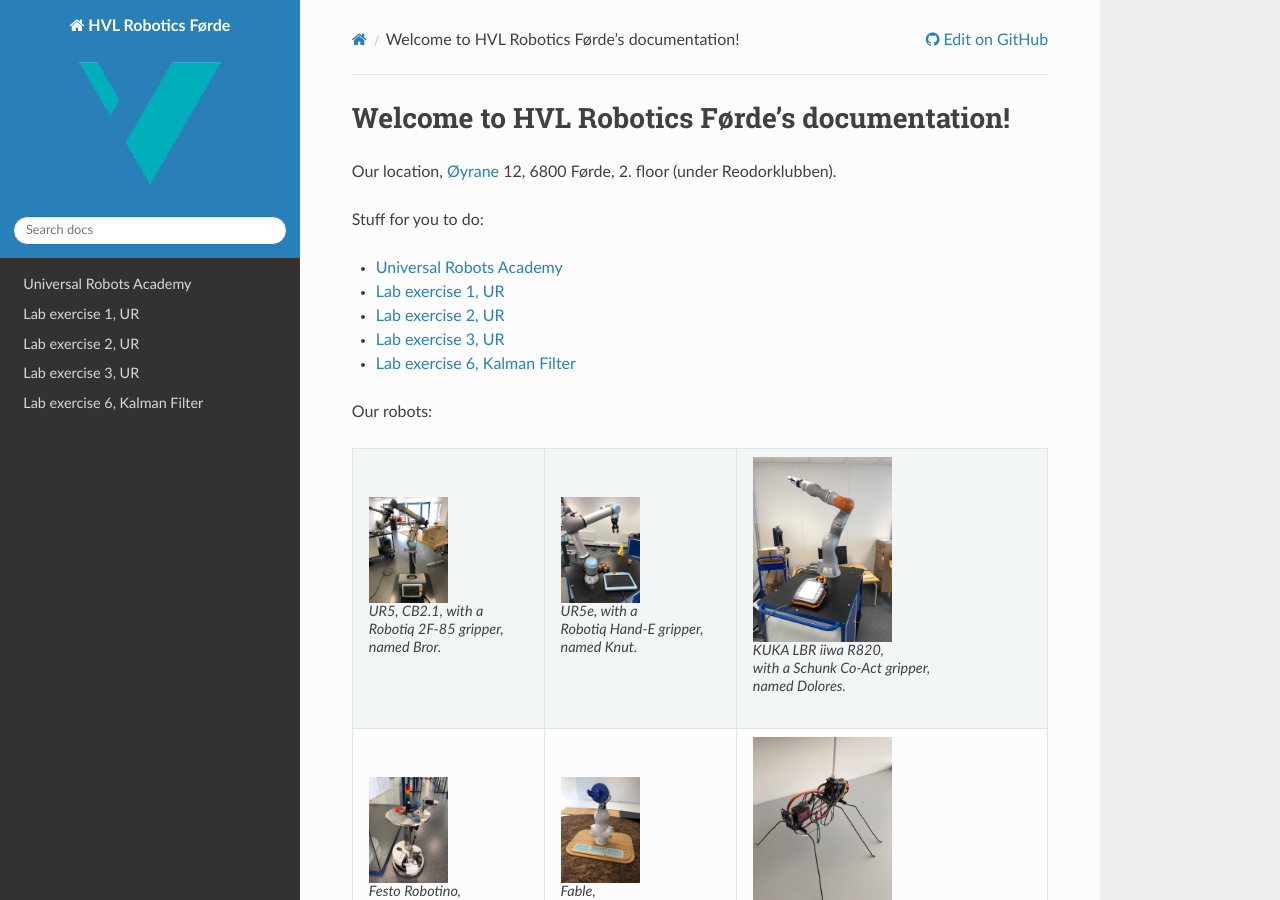
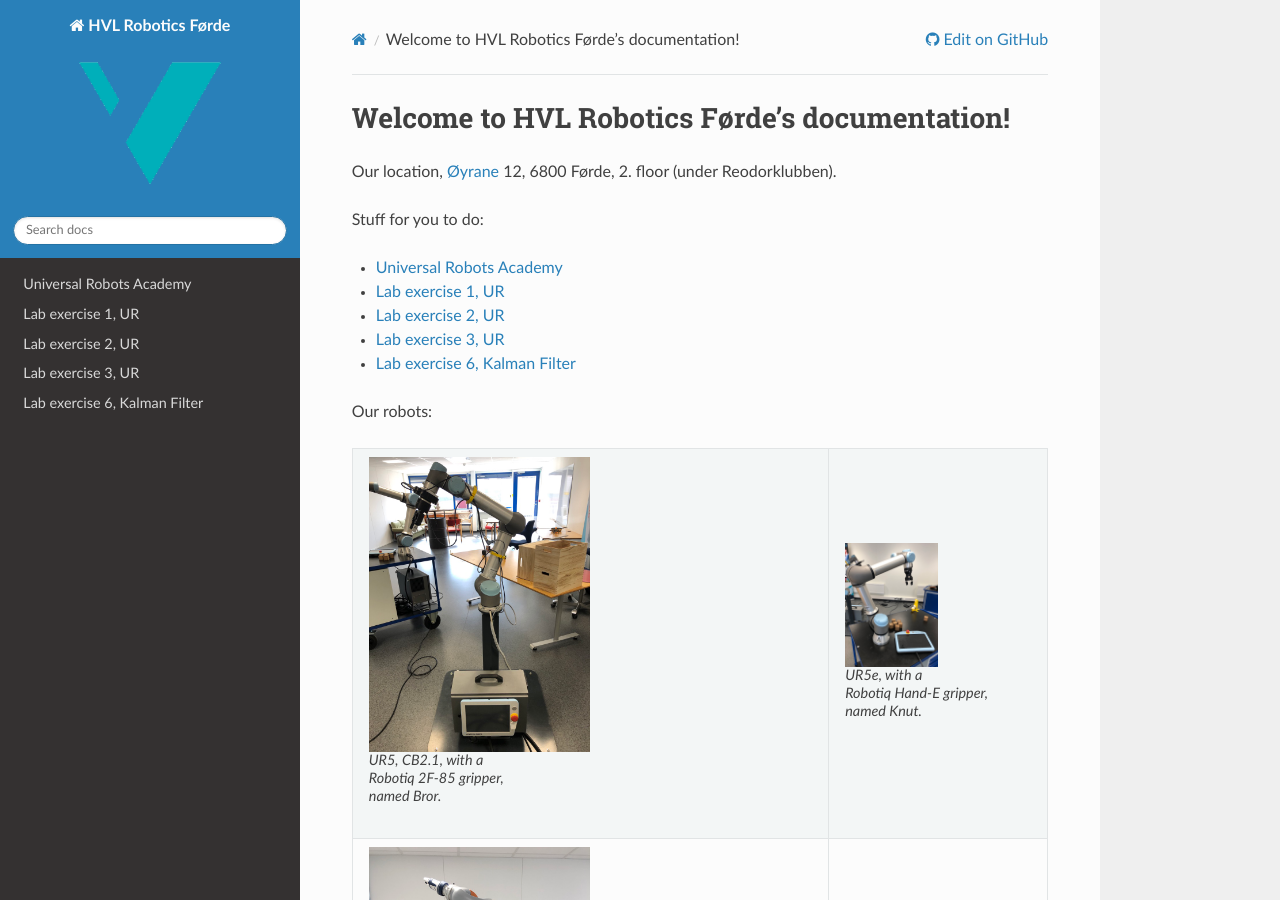
Before and after one commit to frdedynamics/robotics-lab-documentation, a Sphinx documentation site: the page built from source/index.rst, in a window 1280 px wide and 900 px high. Built offline with Sphinx 7.4.7 and the Read the Docs theme 2.0.0, drawn with Linux system fonts in a browser that asks for light colours; the version number could not be read and is left out.

Commit message:
2 column pictures
instead of 3 on landing page

```diff
--- a/source/index.rst
+++ b/source/index.rst
@@ -22,30 +22,46 @@
 
 Our robots:
 
-+---------------------------------------------+-----------------------------------------+----------------------------------------------------+
-| .. figure:: _static/robots/bror.jpg         | .. figure:: _static/robots/ur5e.jpg     | .. figure:: _static/robots/dolores.jpg             |
-|   :figwidth: 50%			      |   :figwidth: 50%			|   :figwidth: 50%				     |
-|   :alt: map to buried treasure              |   :alt: map to buried treasure          |   :alt: map to buried treasure                     |
-|                                             |                                         |                                                    |
-|   UR5, CB2.1, with a |br|	              |   UR5e, with a |br|  			|   KUKA LBR iiwa R820, |br| 			     |
-|   Robotiq 2F-85 gripper, |br|               |   Robotiq Hand-E gripper, |br|          |   with a Schunk Co-Act gripper, |br|               |
-|   named Bror.				      |	  named Knut.				|   named Dolores.				     |
-+---------------------------------------------+-----------------------------------------+----------------------------------------------------+
-| .. figure:: _static/robots/robotino.jpg     | .. figure:: _static/robots/fable.jpg    | .. figure:: _static/robots/anthony.jpg             |
-|   :figwidth: 50%			      |   :figwidth: 50%			|   :figwidth: 50%				     |
-|   :alt: map to buried treasure              |   :alt: map to buried treasure          |   :alt: map to buried treasure                     |
-|                                             |                                         |                                                    |
-|   Festo Robotino, |br|                      |   Fable, |br|                           |   Robot made at the lab, |br|                      |
-|   named Robotino.                           |   named Fable.                          |   named Anthony.                                   |
-+---------------------------------------------+-----------------------------------------+----------------------------------------------------+
-| .. figure:: _static/robots/crawler.jpg      | .. figure:: _static/robots/alphabot.jpg | .. figure:: _static/robots/helper.jpg              |
-|   :figwidth: 50%			      |   :figwidth: 50%			|   :figwidth: 50% 				     |
-|   :alt: map to buried treasure              |   :alt: map to buried treasure          |   :alt: map to buried treasure                     |
-|                                             |                                         |                                                    |
-|   Robot made at the lab, |br|               |   Alphabot, |br|                        |   Little Helper.                                   |
-|   inspired by RWU_, |br|                    |   named Alphabot.                       |  		                                     |
-|   named Crawler.			      |						|						     |
-+---------------------------------------------+-----------------------------------------+----------------------------------------------------+
++---------------------------------------------+-----------------------------------------+
+| .. figure:: _static/robots/bror.jpg         | .. figure:: _static/robots/ur5e.jpg     |
+|   :figwidth: 50%			      |   :figwidth: 50%			|
+|   :alt: map to buried treasure              |   :alt: map to buried treasure          |
+|                                             |                                         |
+|   UR5, CB2.1, with a |br|	              |   UR5e, with a |br|  			|
+|   Robotiq 2F-85 gripper, |br|               |   Robotiq Hand-E gripper, |br|          |
+|   named Bror.				      |	  named Knut.				|
++---------------------------------------------+-----------------------------------------+
+| .. figure:: _static/robots/dolores.jpg      | .. figure:: _static/robots/robotino.jpg |
+|   :figwidth: 50%			      |   :figwidth: 50%			|
+|   :alt: map to buried treasure              |   :alt: map to buried treasure          |
+|                                             |                                         |
+|   KUKA LBR iiwa R820, |br| 	              |   Festo Robotino, |br|  		|
+|   with a Schunk Co-Act gripper, |br|        |   named Robotino.          		|
+|   named Dolores.			      |	  					|
++---------------------------------------------+-----------------------------------------+
+| .. figure:: _static/robots/fable.jpg        | .. figure:: _static/robots/anthony.jpg  |
+|   :figwidth: 50%			      |   :figwidth: 50%			|
+|   :alt: map to buried treasure              |   :alt: map to buried treasure          |
+|                                             |                                         |
+|   Fable, |br|                       	      |   Robot made at the lab, |br|           |
+|   named Fable.                              |   named Anthony.                        |
++---------------------------------------------+-----------------------------------------+
+| .. figure:: _static/robots/crawler.jpg      | .. figure:: _static/robots/alphabot.jpg |
+|   :figwidth: 50%			      |   :figwidth: 50%			|
+|   :alt: map to buried treasure              |   :alt: map to buried treasure          |
+|                                             |                                         |
+|   Robot made at the lab, |br|               |   Alphabot, |br|                        |
+|   inspired by RWU_, |br|                    |   named Alphabot.                       |
+|   named Crawler.			      |						|
++---------------------------------------------+-----------------------------------------+
+| .. figure:: _static/robots/helper.jpg       | 				        |
+|   :figwidth: 50%			      |   					|
+|   :alt: map to buried treasure              |   			                |
+|                                             |                                         |
+|   Little Helper.               	      |      		                        |
+|                      			      |    		                        |
+|   			      		      |						|
++---------------------------------------------+-----------------------------------------+
 
 .. _RWU: http://www.tokic.com/www/tokicm/publikationen/papers/flairs09.pdf
 .. _Øyrane: https://www.google.com/maps/place/HVL+Robotics+Lab/@61.4590375,5.8326453,17z/data=!3m1!4b1!4m5!3m4!1s0x4616333d5f3d88b5:0x2025abbba16257dd!8m2!3d61.459035!4d5.8348393
```
